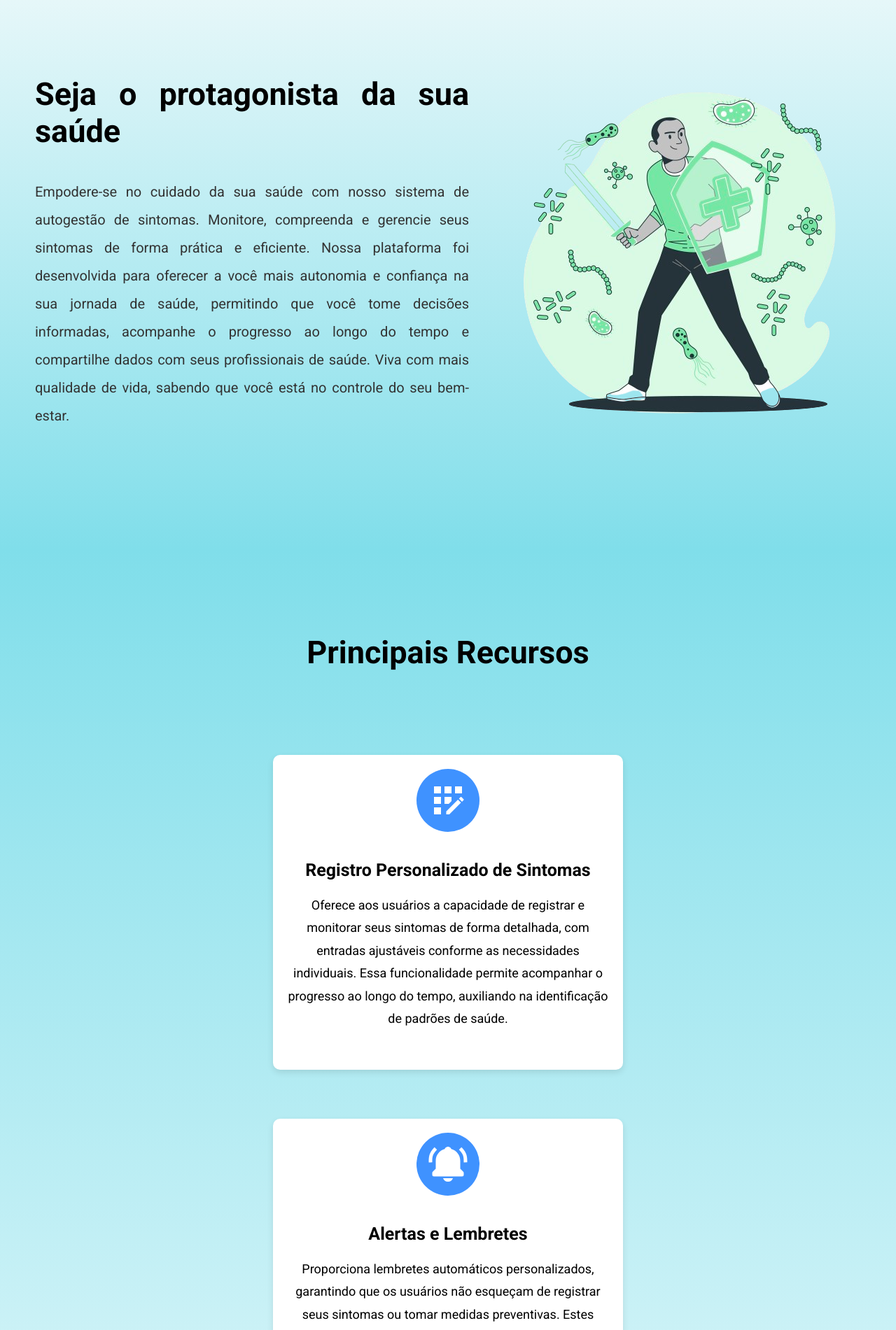
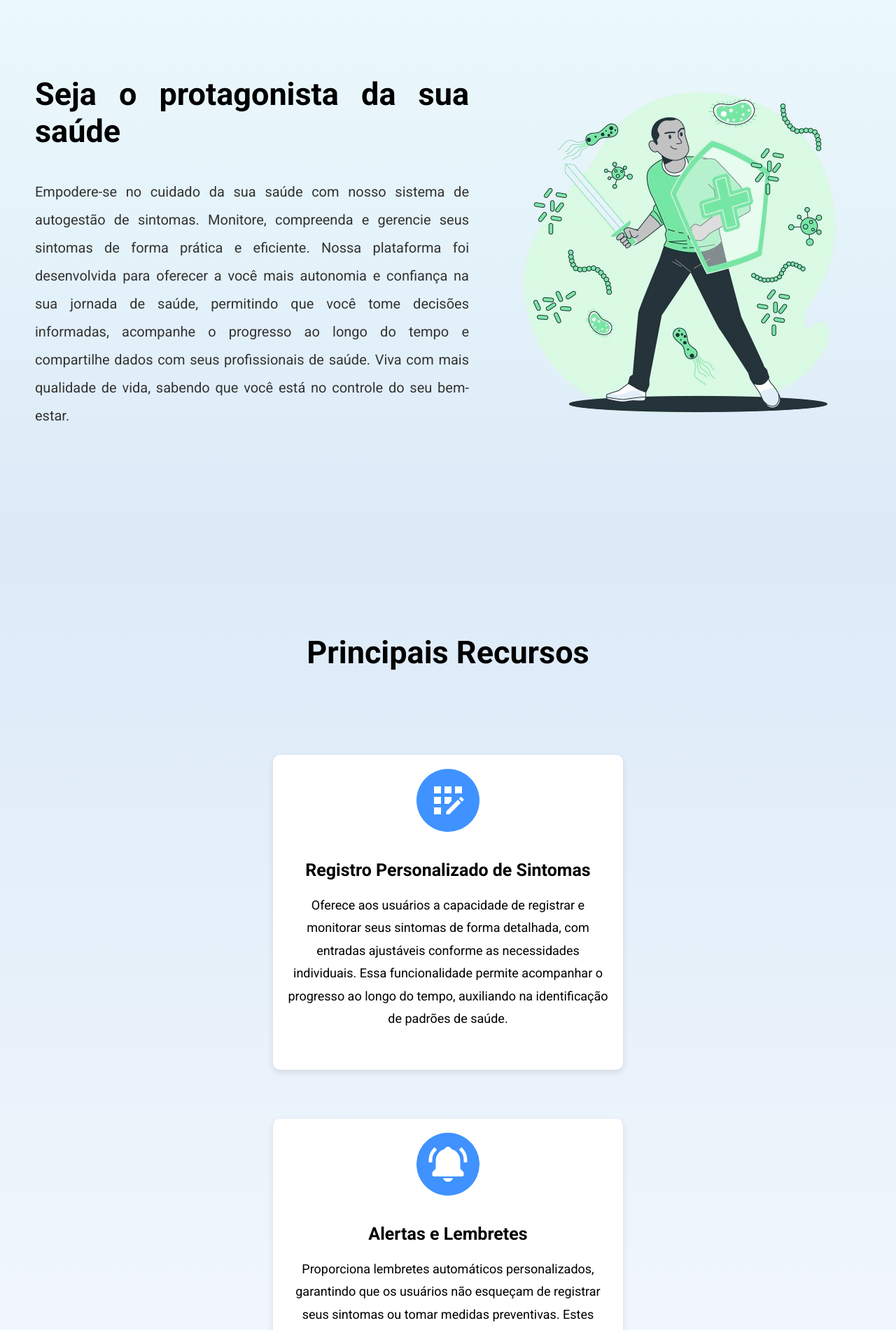
Before and after one commit to V1ct0rSb/SaudeFacil, a React (Vite) app: page / in a window 1280 px wide. Shown: the part 880-2781 px from the top of the page at 70% size. Built offline with nearby package versions, Linux system fonts and the light colour scheme.

Commit message:
alteração nas cores

```diff
--- a/src/components/Footer/Footer.module.css
+++ b/src/components/Footer/Footer.module.css
@@ -1,5 +1,5 @@
 .footer {
-  background: linear-gradient(to bottom, #ffffff, #80deea);
+  background: linear-gradient(to bottom, #ffffff, #b0d7ff);
   color: #000000;
   padding: 40px 0;
   text-align: center;
--- a/src/pages/Home/Home.module.css
+++ b/src/pages/Home/Home.module.css
@@ -91,7 +91,7 @@
   flex-direction: row;
   padding: 5rem 1.25rem;
   justify-content: space-around;
-  background: linear-gradient(to bottom, #eef9fa, #80deea);
+  background: linear-gradient(to bottom, #ecfafc, #dceaf8);
   height: 53.125rem;
 }
 
@@ -169,7 +169,7 @@
 /* section03  -> Recursos*/
 /* Container -> Pai */
 .sectionCharacterContainer {
-  background: linear-gradient(to bottom, #80deea, #ffffff);
+  background: linear-gradient(to bottom, #dceaf8, #ffffff);
   height: auto;
   padding: 1.25rem;
 }
```
